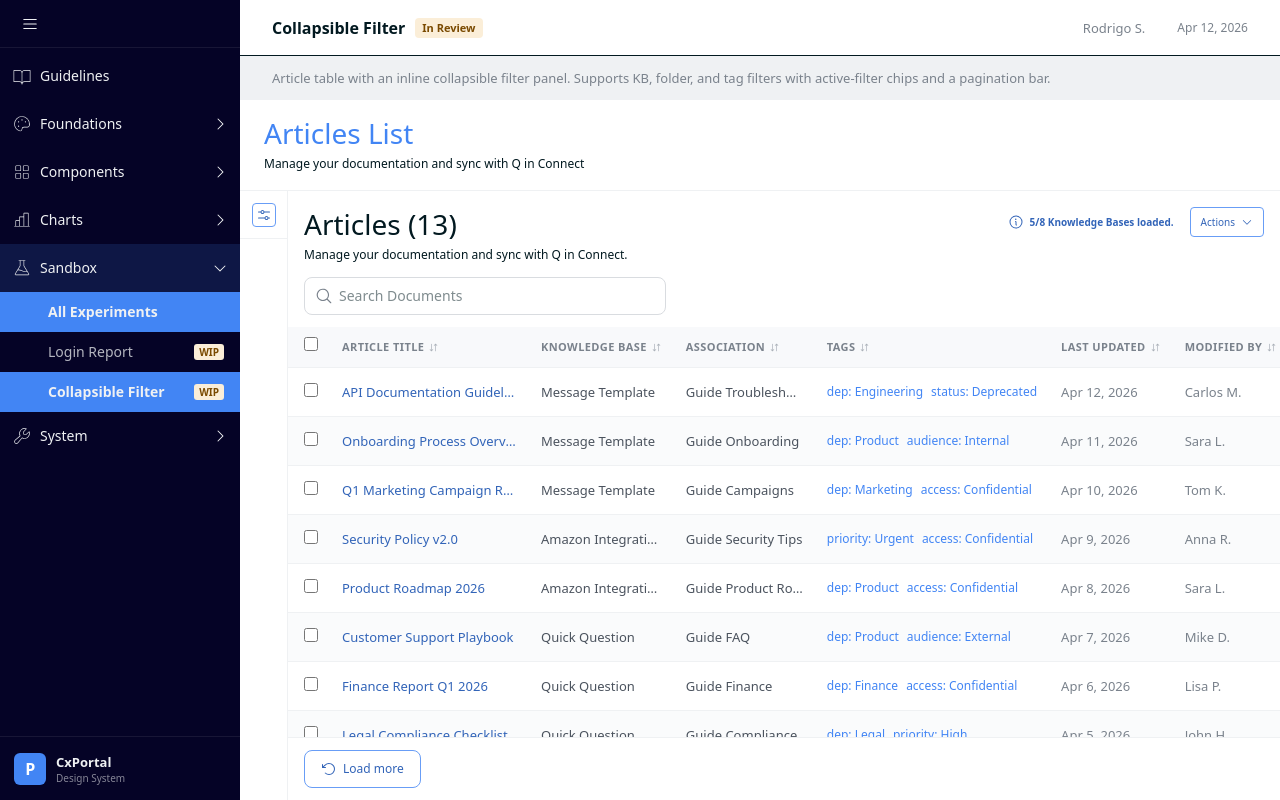
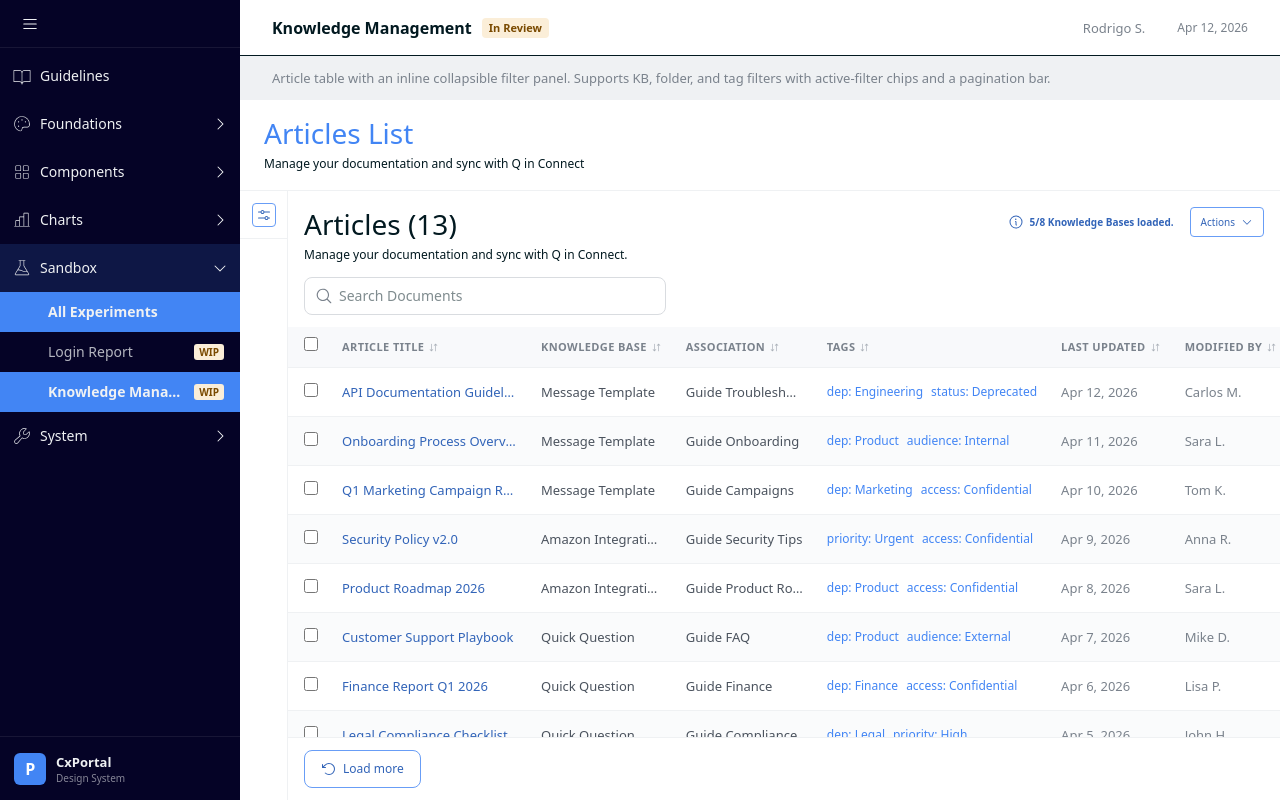
Before and after one commit to Rodrigo-Seoane/cxportal-design-system, a Next.js app: page /sandbox/collapsible-filter in a window 1280 px wide. Built offline with nearby package versions, Linux system fonts and the light colour scheme.

Commit message:
refactor(sandbox): rename Collapsible Filter → Knowledge Management

```diff
--- a/app/sandbox/collapsible-filter/page.tsx
+++ b/app/sandbox/collapsible-filter/page.tsx
@@ -2336,7 +2336,7 @@ export default function CollapsibleFilterPage() {
 
   return (
     <SandboxShell
-      title="Collapsible Filter"
+      title="Knowledge Management"
       description="Article table with an inline collapsible filter panel. Supports KB, folder, and tag filters with active-filter chips and a pagination bar."
       status="In Review"
       author="Rodrigo S."
--- a/app/system/changelog/page.tsx
+++ b/app/system/changelog/page.tsx
@@ -33,7 +33,7 @@ const RELEASES: Release[] = [
   {
     date: 'April 15, 2026',
     changes: [
-      { type: 'added',   label: 'Collapsible Filter experiment',   href: '/sandbox/collapsible-filter', note: 'Article table with inline filter panel, tag management, and live pagination.' },
+      { type: 'added',   label: 'Knowledge Management experiment', href: '/sandbox/collapsible-filter', note: 'Article table with inline filter panel, tag management, and live pagination.' },
       { type: 'added',   label: 'System section in sidebar',       note: 'New nav group: Component Status, Contributing, Changelog, Figma Sync.' },
       { type: 'added',   label: 'Component Status dashboard',      href: '/system/status',      note: 'Auto-generated from registry — shows all components, charts, and sandbox experiments.' },
       { type: 'added',   label: 'Contributing guide',              href: '/system/contributing', note: 'Documents the Sandbox → In Review → Validated → Stable lifecycle.' },
--- a/components/layout/Sidebar.tsx
+++ b/components/layout/Sidebar.tsx
@@ -121,7 +121,7 @@ const NAV_GROUPS: NavGroup[] = [
     items: [
       { label: 'All Experiments',    href: '/sandbox' },
       { label: 'Login Report',       href: '/sandbox/login-report',       status: 'wip' },
-      { label: 'Collapsible Filter', href: '/sandbox/collapsible-filter', status: 'wip' },
+      { label: 'Knowledge Management', href: '/sandbox/collapsible-filter', status: 'wip' },
     ],
   },
   {
--- a/lib/sandbox-registry.ts
+++ b/lib/sandbox-registry.ts
@@ -22,7 +22,7 @@ const EXPERIMENTS: Experiment[] = [
   },
   {
     slug:        'collapsible-filter',
-    title:       'Collapsible Filter',
+    title:       'Knowledge Management',
     description: 'Article table with an inline collapsible filter panel. Supports KB, folder, and tag filters with active-filter chips and a pagination bar.',
     status:      'In Review',
     author:      'Rodrigo S.',
```
